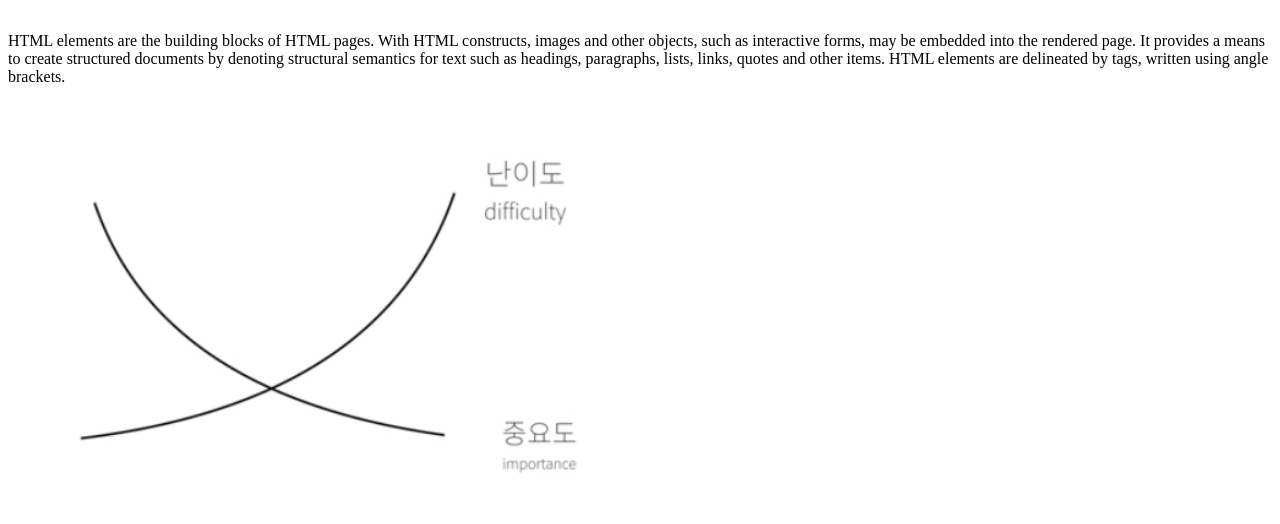
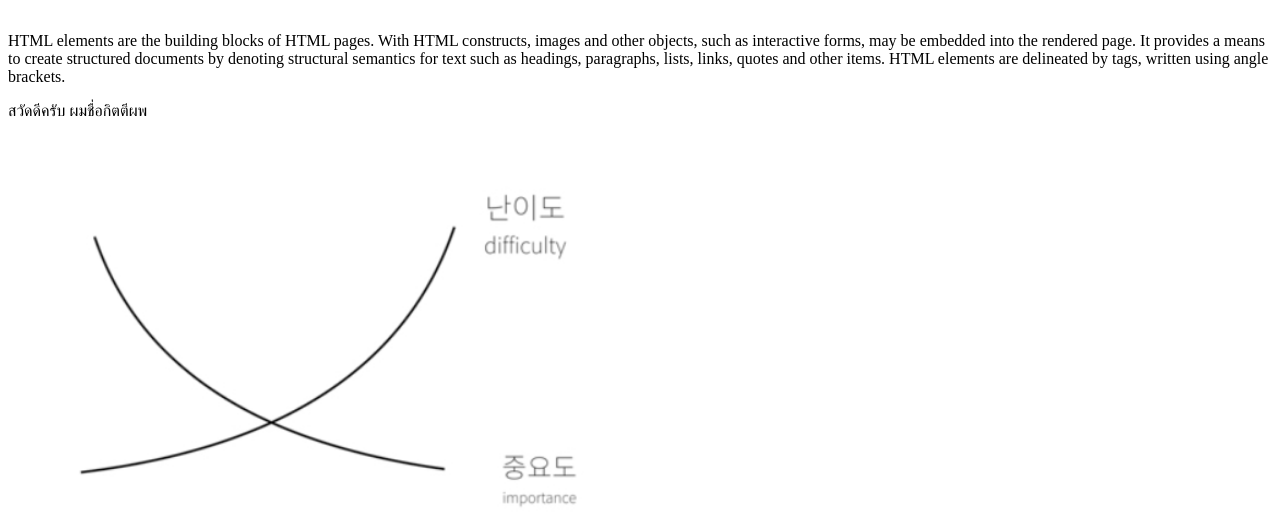
Before and after one commit to giujeong/giu_1, a plain HTML site: page index.html in a window 1280 px wide. Shown: the part 253-777 px from the top of the page. Drawn offline with Linux system fonts and the light colour scheme; grey boxes are pictures that could not be loaded; files whose address does not match are found by name.

Commit message:
Update index.html

```diff
--- a/index.html
+++ b/index.html
@@ -15,7 +15,8 @@
   <h1>HTML</h1>
   <p><a href="https://www.w3.org/TR/html5/" target="_blank" title="html5 specification">Hypertext Markup Language (HTML)</a> is the standard markup language for <strong>creating <u>web</u> pages</strong> and web applications.Web browsers receive HTML documents from a web server or from local storage and render them into multimedia web pages. HTML describes the structure of a web page semantically and originally included cues for the appearance of the document.</p>
   <p style="margin-top:35px;">HTML elements are the building blocks of HTML pages. With HTML constructs, images and other objects, such as interactive forms, may be embedded into the rendered page. It provides a means to create structured documents by denoting structural semantics for text such as headings, paragraphs, lists, links, quotes and other items. HTML elements are delineated by tags, written using angle brackets.</p>
-  <p><img src="D:\web\1572420271343.jpg" width="50%"></p>
+  <p> สวัดดีครับ ผมชื่อกิตตีผพ</p>
+  <p><img src="1572420271343.jpg" width="50%"></p>
   <p><img src="https://s3-ap-northeast-2.amazonaws.com/opentutorials-user-file/module/3135/7648.png" width="45%"></p>
 </body>
 </html>
```
